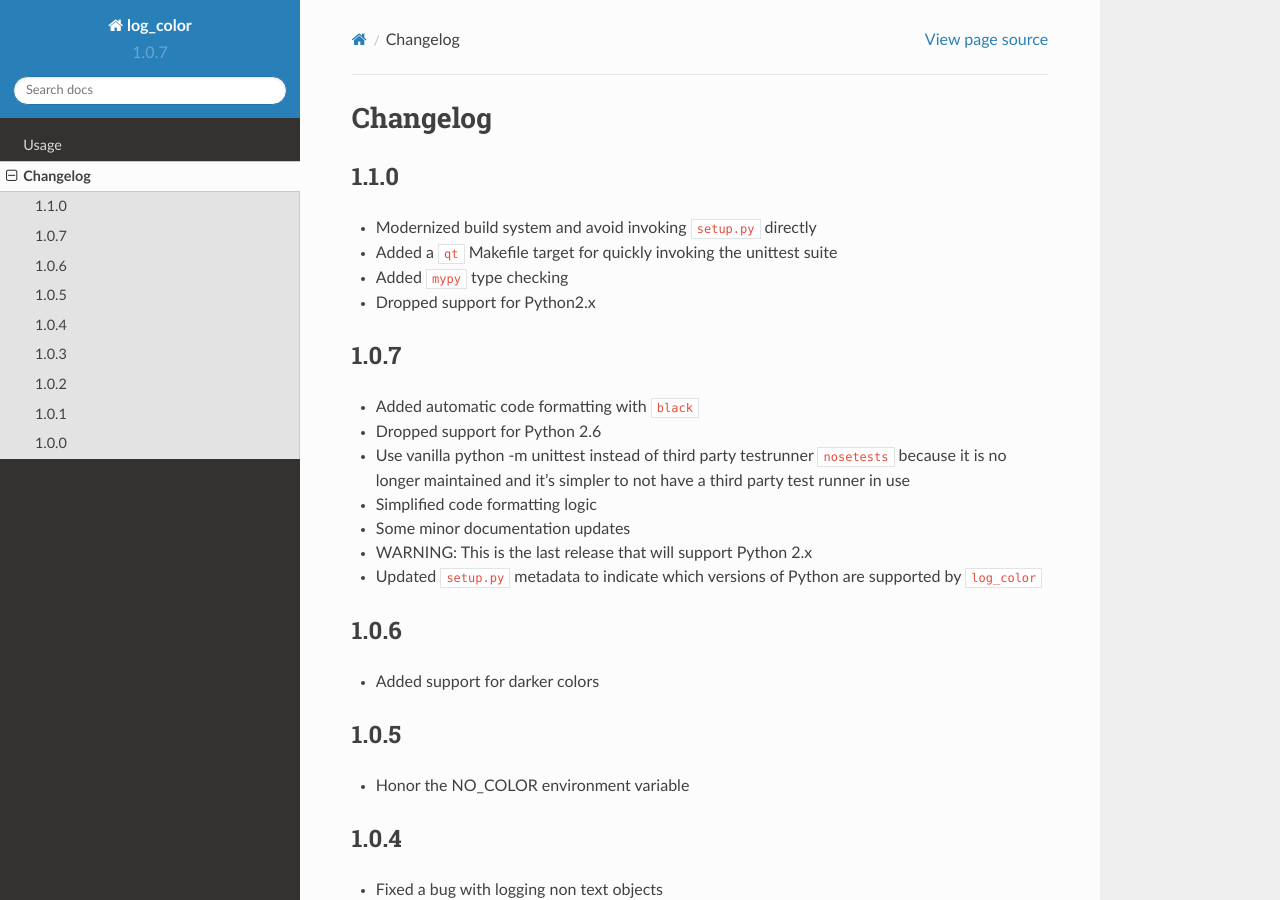
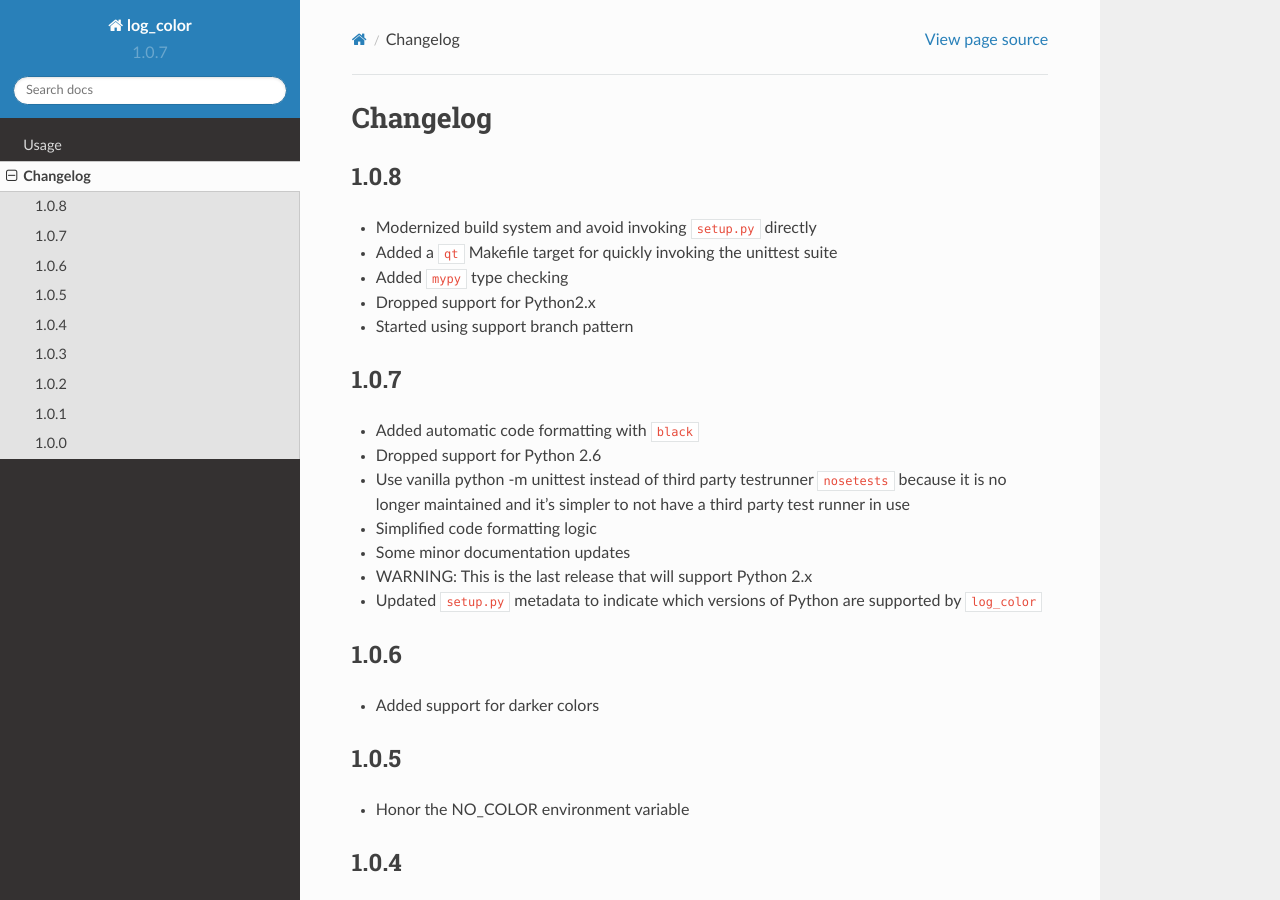
Before and after one commit to induane/logcolor, a Sphinx documentation site: the page built from docs/source/changelog.rst, in a window 1280 px wide and 900 px high. Built offline with Sphinx 7.4.7 and the Read the Docs theme 2.0.0, drawn with Linux system fonts in a browser that asks for light colours; pages that are not in the unit, such as notebooks, are missing from menus.

Commit message:
Update changelog

```diff
--- a/docs/source/changelog.rst
+++ b/docs/source/changelog.rst
@@ -1,12 +1,13 @@
 Changelog
 =========
 
-1.1.0
+1.0.8
 -----
 - Modernized build system and avoid invoking ``setup.py`` directly
 - Added a ``qt`` Makefile target for quickly invoking the unittest suite
 - Added ``mypy`` type checking
 - Dropped support for Python2.x
+- Started using support branch pattern
 
 1.0.7
 -----
```
